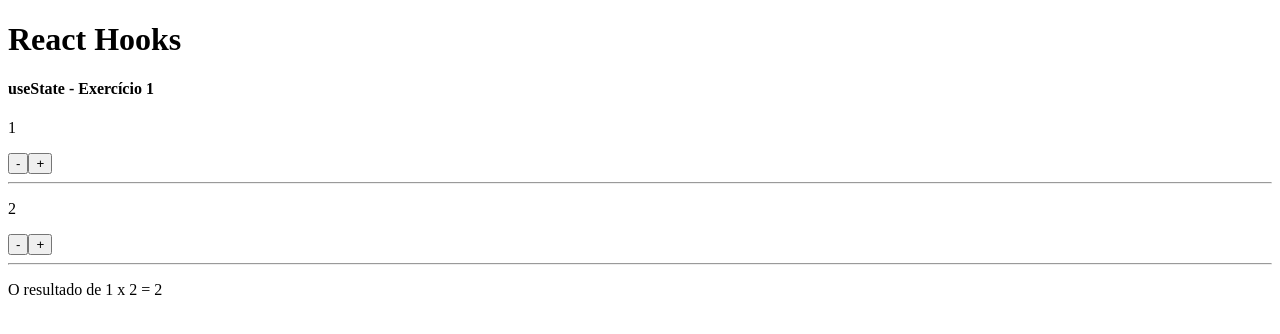
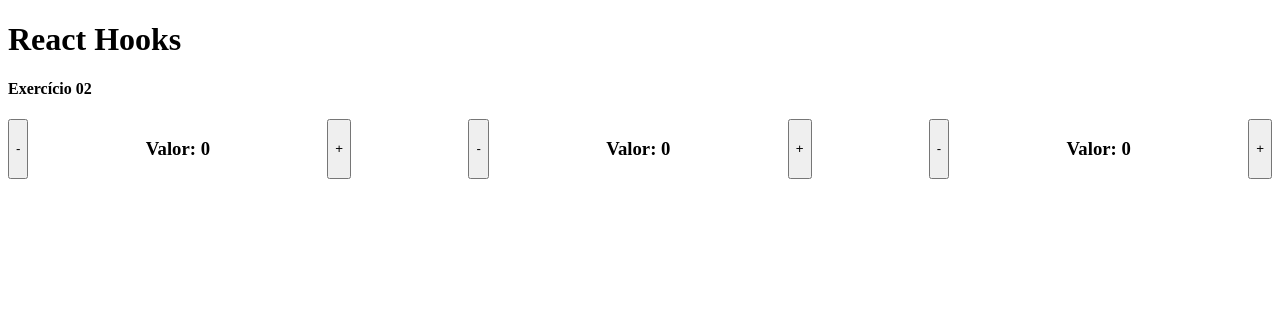
Before and after one commit to brunorodrigues10/react_next_hooks, a React (Vite) app: page / in a window 1280 px wide. Shown: the top 334 px of the page. Built offline with nearby package versions, Linux system fonts and the light colour scheme.

Commit message:
04_hooks

```diff
--- a/src/App.jsx
+++ b/src/App.jsx
@@ -1,8 +1,10 @@
 import './App.css'
 
 // import HookState01 from "./components/UseState_01";
-// import HookState02 from "./components/UseState_02"
-import HookState03 from "./components/UseState_03"
+// import HookState02 from "./components/UseState_02";
+// import HookState03 from "./components/UseState_03";
+
+import HookState04 from "./components/UseState_4";
 
 
 
@@ -11,7 +13,10 @@ function App() {
     <>
       <h1>React Hooks</h1>
       {/* <HookState01 /> */}
-      <HookState03 />
+      {/* <HookState02 /> */}
+      {/* <HookState03 /> */}
+
+      <HookState04 />
     </>
   )
 }
--- /dev/null
+++ b/src/components/UseState_04a.jsx
@@ -0,0 +1,22 @@
+import { useState } from "react";
+
+export default ({ unidades }) => {
+
+    const [valor, setValor] = useState(0);
+
+    function decrementar() {
+        setValor(old => old -= unidades);
+    }
+
+    function incrementar() {
+        setValor(old => old += unidades);
+    }
+
+    return (
+        <>
+            <button onClick={decrementar}>-</button>
+            <h3>Valor: <strong>{valor}</strong></h3>
+            <button onClick={incrementar}>+</button>
+        </>
+    )
+}
--- /dev/null
+++ b/src/components/UseState_4.jsx
@@ -0,0 +1,16 @@
+import "../components/css_state.css";
+import UseState_04a from "./UseState_04a";
+
+
+export default function UseState4() {
+    return (
+        <>
+            <h4>Exercício 02</h4>
+            <div className="layout">
+                <UseState_04a unidades={1} />
+                <UseState_04a unidades={5} />
+                <UseState_04a unidades={10} />
+            </div>
+        </>
+    )
+}
--- /dev/null
+++ b/src/components/css_state.css
@@ -0,0 +1,5 @@
+.layout {
+    display: flex;
+    flex-direction: row;
+    justify-content: space-between;
+}
```
